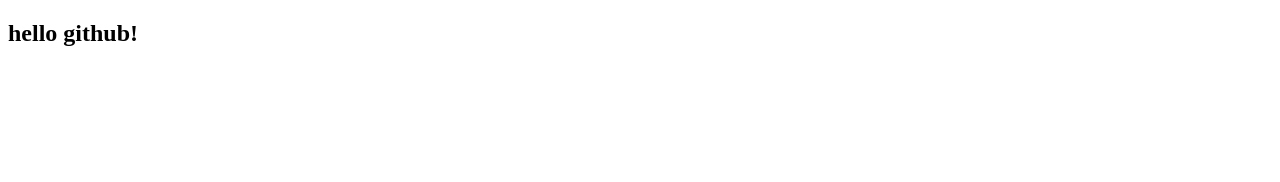
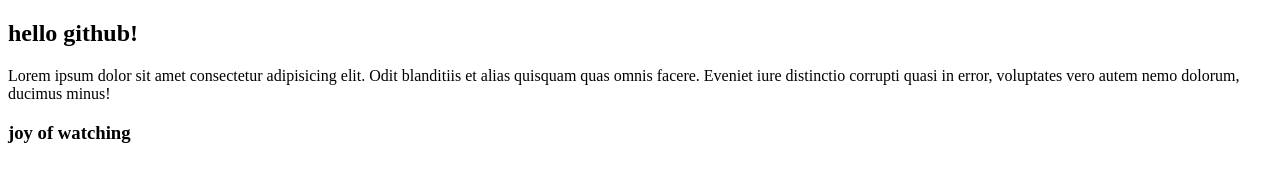
Before and after one commit to drbaqibillah/my-first-website11, a plain HTML site: page index.html in a window 1280 px wide. Drawn offline with Linux system fonts and the light colour scheme.

Commit message:
1 paragraph & 1 heading 3

```diff
--- a/index.html
+++ b/index.html
@@ -7,5 +7,11 @@
   </head>
   <body>
     <h2>hello github!</h2>
+    <p>
+      Lorem ipsum dolor sit amet consectetur adipisicing elit. Odit blanditiis
+      et alias quisquam quas omnis facere. Eveniet iure distinctio corrupti
+      quasi in error, voluptates vero autem nemo dolorum, ducimus minus!
+    </p>
+    <h3>joy of watching</h3>
   </body>
 </html>
```
